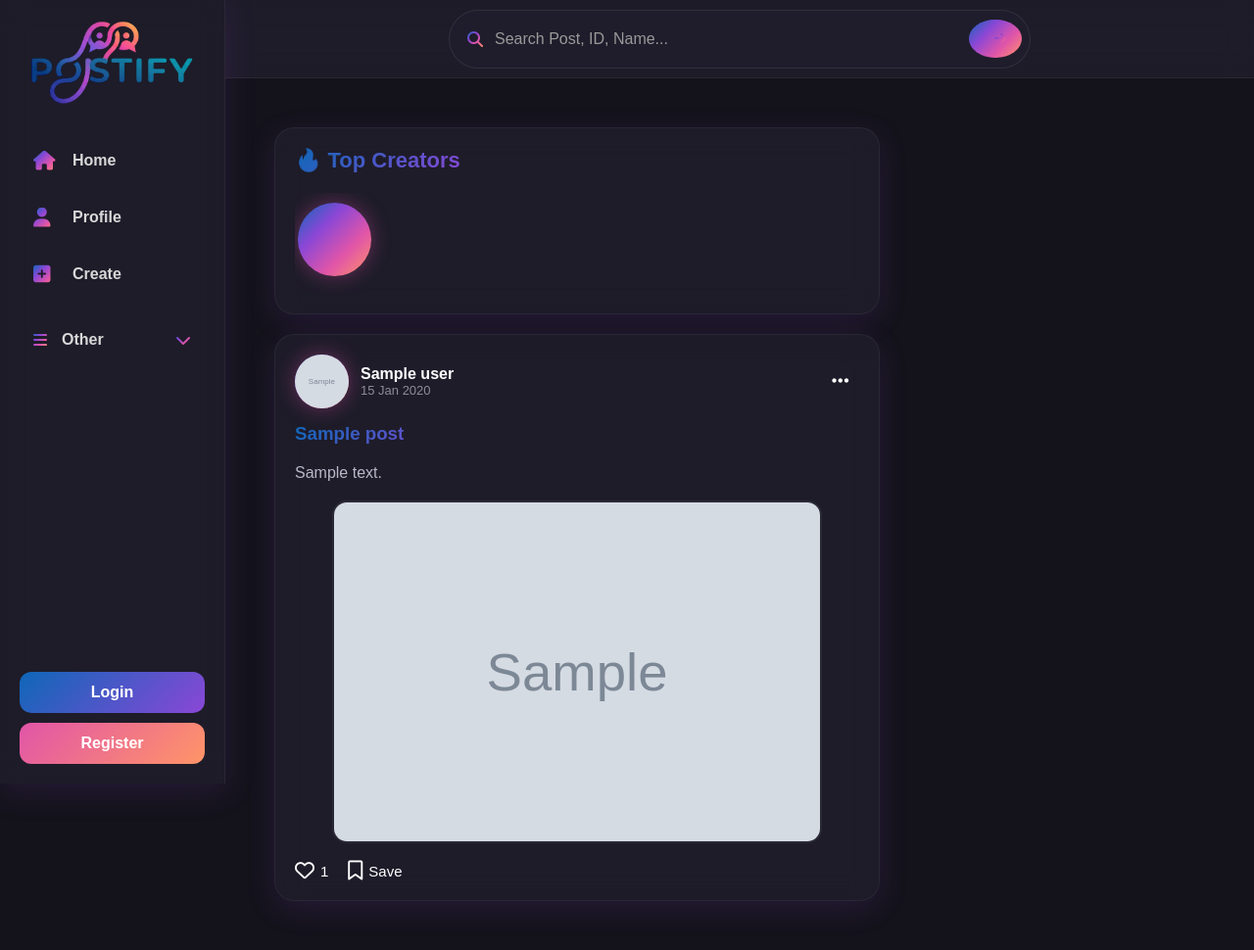
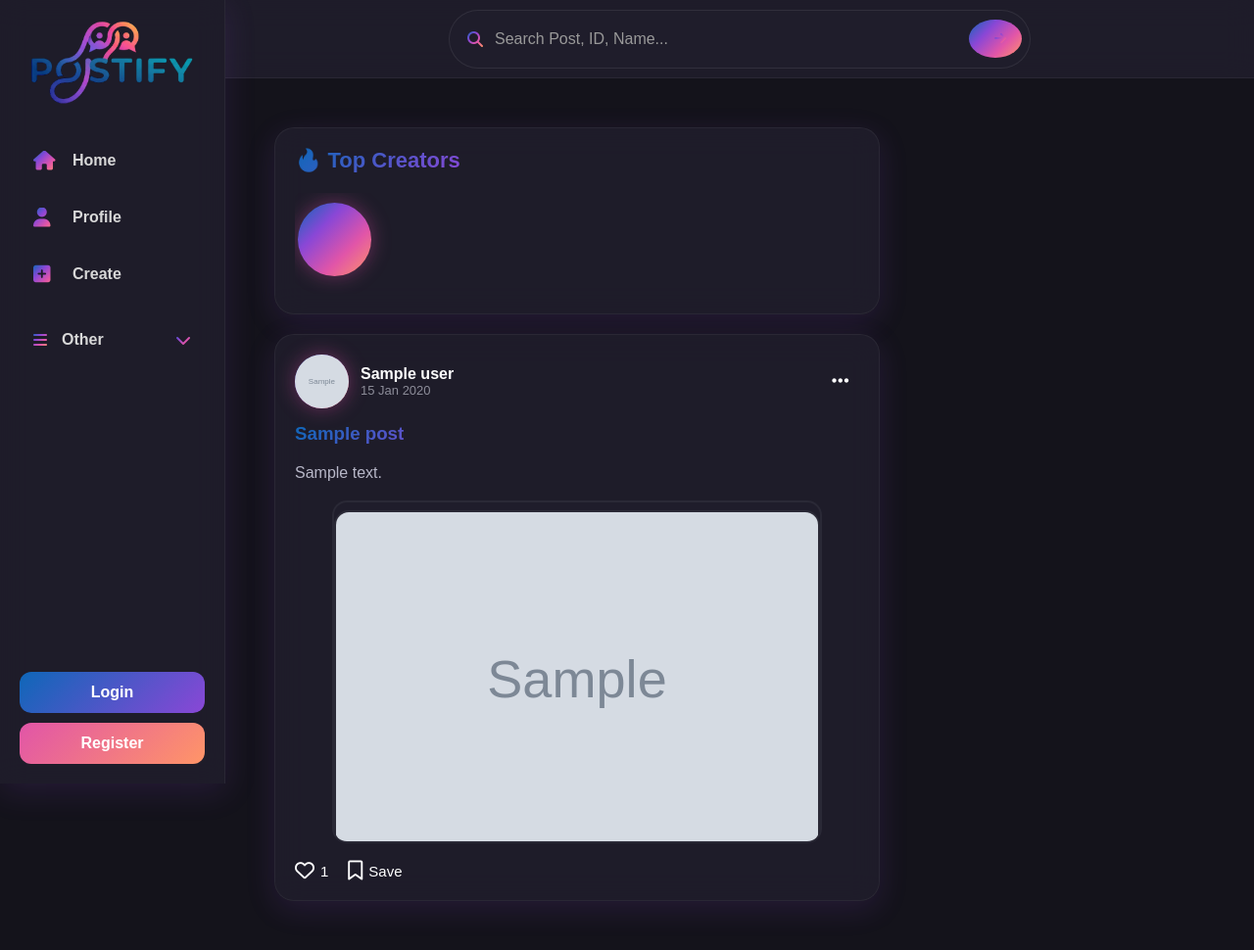
Before and after one commit to ghogharifenil/Postify, a Django app: template post/templates/post/home.html in a window 1280 px wide. Shown: the whole page at 98% size. Run offline with Django 5.2, Linux system fonts and the light colour scheme; tables that the repository leaves empty hold one stand-in row (values such as "Sample post"); the template is opened without the code that fills it: values that come from a table or form of the project are taken from there, most other values are stand-ins (such as "Sample title", 1, 10 or a date in 2020); grey boxes marked "Sample" are stand-in pictures.

Commit message:
render deploy web site

```diff
--- a/post/static/css/home.css
+++ b/post/static/css/home.css
@@ -210,6 +210,38 @@ body {
   gap: 20px;
 }
 
+/* ==========================
+   IMAGE BOX
+========================== */
+
+.image-box{
+    width:100%;
+    max-width:500px;
+    height:350px;
+
+    margin:15px auto 0;
+
+    border-radius:15px;
+    overflow:hidden;
+
+    background:#1f1d2b;
+
+    border:2px solid rgba(255,255,255,.05);
+
+    display:flex;
+    justify-content:center;
+    align-items:center;
+}
+
+.post-image{
+    width:100%;
+    height:100%;
+
+    display:block;
+
+    object-fit:cover;
+    object-position:center;
+}
 .save-btn{
     display:flex;
     align-items:center;
--- a/post/templates/post/home.html
+++ b/post/templates/post/home.html
@@ -5,6 +5,40 @@
   <title>POSTIFY | Home</title>
 
   <link rel="stylesheet" href="{% static 'css/home.css' %}" />
+  <style>
+    /* ==========================
+   IMAGE BOX
+========================== */
+
+.image-box{
+    width:100%;
+    max-width:500px;
+    height:350px;
+
+    margin:15px auto 0;
+
+    border-radius:15px;
+    overflow:hidden;
+
+    background:#1f1d2b;
+
+    border:2px solid rgba(255,255,255,.05);
+
+    display:flex;
+    justify-content:center;
+    align-items:center;
+}
+
+.post-image{
+    width:100%;
+    height:100%;
+
+    display:block;
+
+    object-fit:cover;
+    object-position:center;
+}
+  </style>
 {% endblock %}
 
 {% block content %}
```
